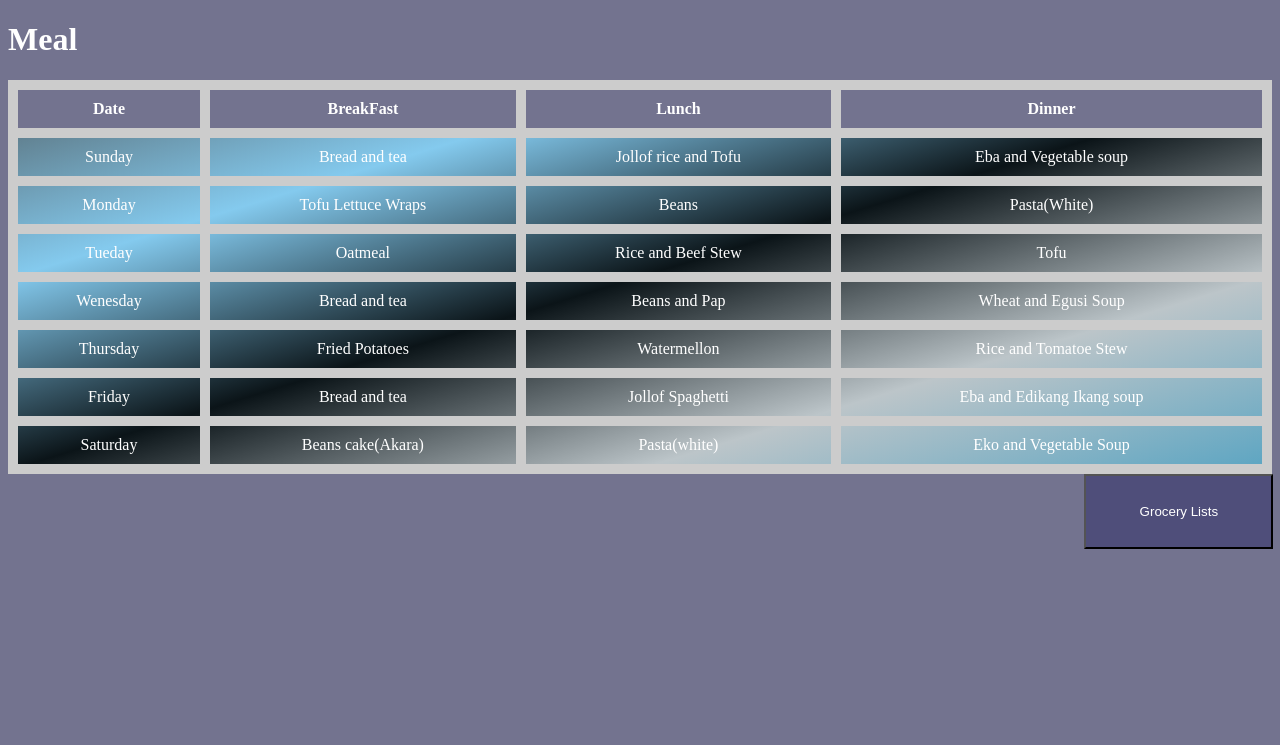
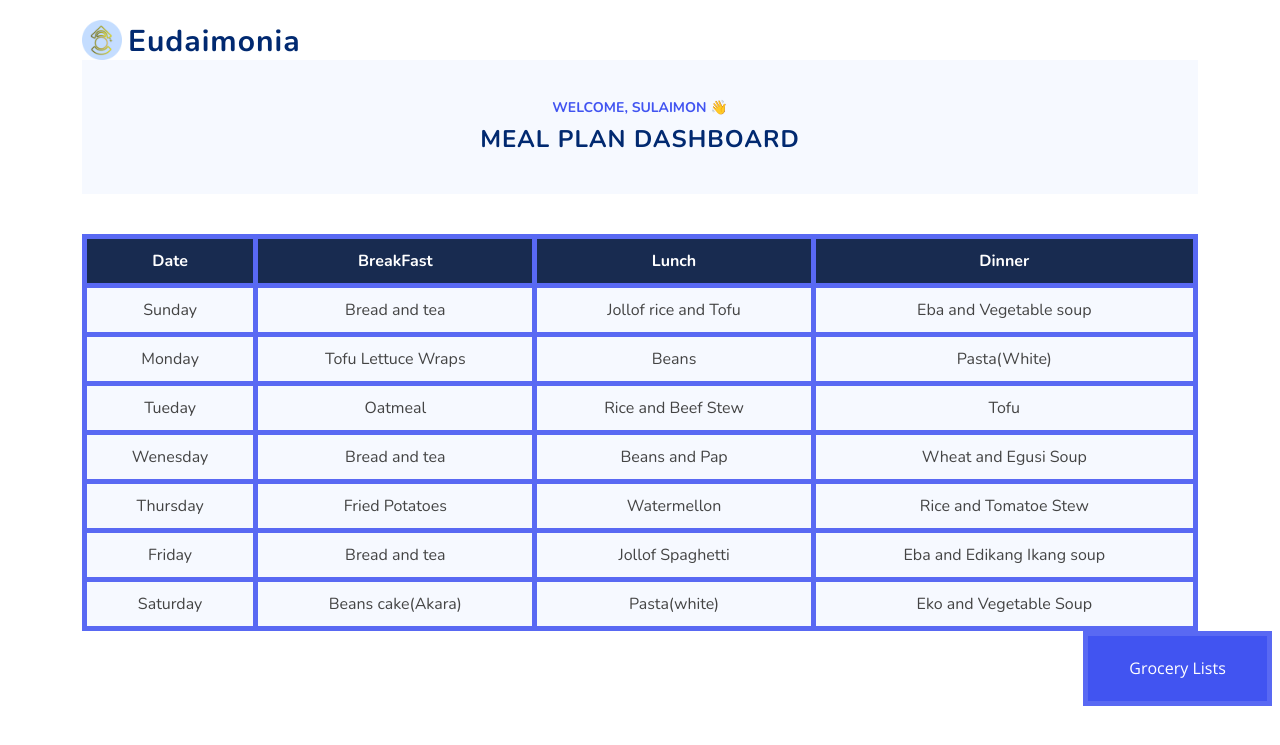
Before and after one commit to iamfaqeehhokyky/Eudaimonia, a Flask app: page /meal in a window 1280 px wide. Shown: the top 745 px of the page. Run offline with Flask 3, Linux system fonts and the light colour scheme; a user stored in the database is signed in; data comes from the database, SQL or seed files in the repository; some libraries are stand-ins or nearby versions.

Commit message:
Reworking and redesigning the meal route

```diff
--- a/templates/meal.html
+++ b/templates/meal.html
@@ -1,4 +1,4 @@
-<!DOCTYPE html>
+<!-- <!DOCTYPE html>
 <html lang="en">
 <head>
     <meta charset="UTF-8">
@@ -6,16 +6,29 @@
     <meta name="viewport" content="width=device-width, initial-scale=1.0">
     <title>Meal Page</title>
     <!-- Template meal CSS File -->
-    <link
+<!-- <link
       href="{{ url_for('static', filename='assets/css/meal.css') }}"
       rel="stylesheet"
     />
-</head>
-<body>
-    <h1>Meal</h1>
+</head> -->
+<!-- <body> -->
+{% extends 'user_base.html' %} {% block title %}Eudaimonia - Meal Plan{%
+endblock %} {%block content %}
+<section id="contact" class="contact d-flex align-items-center contact">
+  <div class="container">
+    <header class="col-lg-12 hero-img section-header">
+      <div id="about" class="about">
+        <div class="content">
+          <h3>Welcome, {{ first_name }} 👋</h3>
+          <h2>Meal Plan Dashboard</h2>
+        </div>
+      </div>
+    </header>
 
     <!-- <p>Find your student t in the table below.</p> -->
 
+    <div class="container">
+      <div class="row justify-content-center">
         <table id="table">
           <tr>
             <th>Date</th>
@@ -32,8 +45,9 @@
           </tr>
           {% endfor %}
         </table>
+      </div>
 
-<button id="grocery">Grocery Lists</button>
+      <button id="grocery" class="grocery">Grocery Lists</button>
 
       <table id="gtable" hidden>
         <thead>
@@ -44,13 +58,11 @@
         </thead>
         <tbody></tbody>
       </table>
-
+    </div>
+  </div>
+</section>
 
 <!-- using javascript to save the edited table and send it to the database and used AJAX to send
   the updated data if outside the table is cliked to '/update' for processing to the database -->
 
-
-  <!-- Template meal JS File -->
-  <script src="{{url_for('static', filename='assets/js/meal.js')}}"></script>
-</body>
-</html>
+{% endblock %}
--- a/templates/user_base.html
+++ b/templates/user_base.html
@@ -4,7 +4,7 @@
     <meta charset="utf-8" />
     <meta content="width=device-width, initial-scale=1.0" name="viewport" />
 
-    <title>Eudaimonia - Landing Page</title>
+    <title>{% block title %}{% endblock %}</title>
     <meta content="" name="description" />
     <meta content="" name="keywords" />
 
@@ -101,5 +101,7 @@
 
     <!-- Template Main JS File -->
     <script src="{{url_for('static', filename='assets/js/main.js')}}"></script>
+    <!-- Template Meal JS File -->
+    <script src="{{url_for('static', filename='assets/js/meal.js')}}"></script>
   </body>
 </html>
```
Also changed, not shown: 1 other file. Lines whose indentation alone changed are shown as unchanged.
